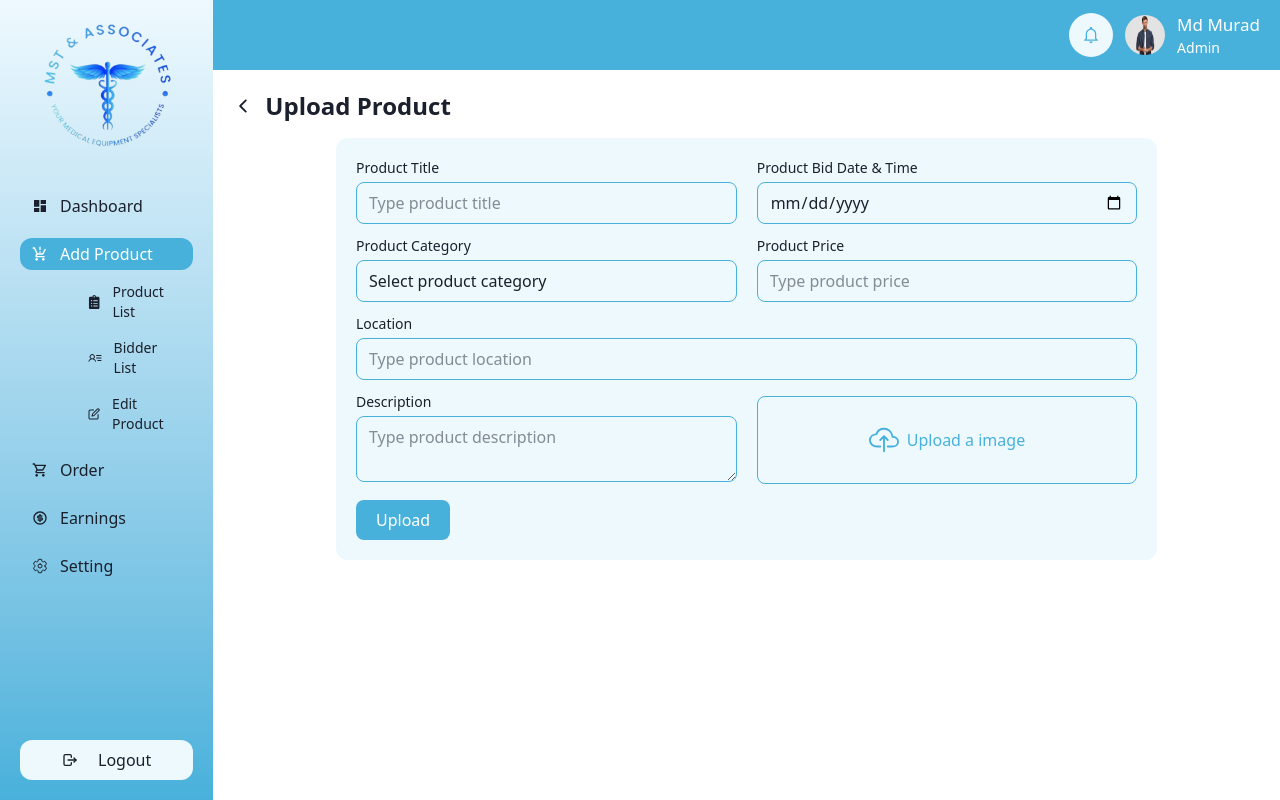
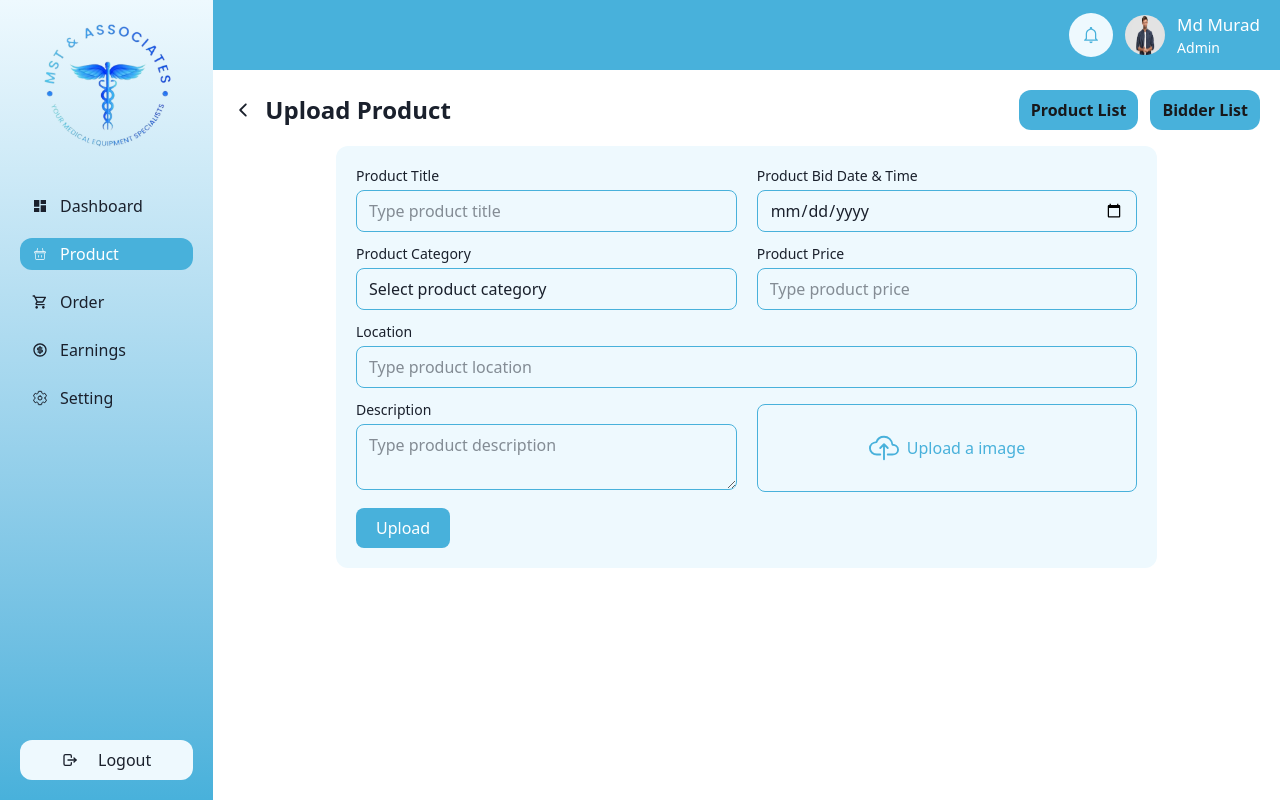
Before and after one commit to murad403/medical-equipment, a Next.js app: page /seller/product in a window 1280 px wide. Built offline with nearby package versions, Linux system fonts and the light colour scheme.

Commit message:
update seller product page

```diff
--- a/app/seller/product/page.tsx
+++ b/app/seller/product/page.tsx
@@ -8,6 +8,7 @@ import { categories } from "@/app/components/auctions/CollectibleProducts";
 import { useAppSelector } from "@/app/redux/hook";
 import axios from "axios";
 import toast from "react-hot-toast";
+import Link from "next/link";
 
 type TInputs = {
   title: string;
@@ -79,7 +80,13 @@ const page = () => {
   };
   return (
     <div>
-      <NavigateButton text={"Upload product"}></NavigateButton>
+      <div className="flex justify-between items-center w-full">
+        <NavigateButton text={"Upload product"}></NavigateButton>
+        <div className="*:font-semibold flex flex-col md:flex-row gap-3">
+          <Link className="bg-hard py-2 px-3 rounded-xl" href={"/seller/product/product-list"}>Product List</Link>
+          <Link className="bg-hard py-2 px-3 rounded-xl" href={"/seller/product/bidder-list"}>Bidder List</Link>
+        </div>
+      </div>
       <div className="flex justify-center mt-3 md:mt-4 text-title">
         <form
           className="space-y-3 w-full md:w-[80%] bg-normal rounded-xl md:p-5 p-2"
--- a/app/seller/product/product-list/page.tsx
+++ b/app/seller/product/product-list/page.tsx
@@ -2,13 +2,14 @@ import NavigateButton from "@/app/shared/NavigateButton";
 import product from "../../../../public/product.jpg";
 import Image from "next/image";
 import { MdDeleteOutline } from "react-icons/md";
+import Link from "next/link";
 
 const page = () =>{
     return (
         <div>
             <div className="flex items-center gap-3">
                 <NavigateButton text={"List of all products"}></NavigateButton>
-                <h3 className="text-2xl font-bold">(30)</h3>
+                <h3 className="text-2xl font-bold text-hard">(30)</h3>
             </div>
             <div className="mt-3 md:mt-5 space-y-2 md:space-y-3">
                 <div className="p-2 border border-hard rounded-lg text-title flex justify-between items-center" >
@@ -44,7 +45,7 @@ const page = () =>{
                         <button>
                             <MdDeleteOutline size={20}/>
                         </button>
-                        <button className="bg-hard px-3 text-white rounded-2xl">Edit</button>
+                        <Link href={`/seller/product/product-list/${"id"}`} className="bg-hard px-3 text-white rounded-2xl">Edit</Link>
                     </div>
                 </div>
             </div>
--- a/app/seller/seller-data/sellerMenu.ts
+++ b/app/seller/seller-data/sellerMenu.ts
@@ -1,30 +1,16 @@
-import { MdDashboard, MdOutlineShoppingCart, MdProductionQuantityLimits } from "react-icons/md";
+import { MdDashboard, MdOutlineShoppingCart } from "react-icons/md";
 import { RiMoneyDollarCircleLine } from "react-icons/ri";
 import { IoSettingsOutline } from "react-icons/io5";
-import { FiEdit } from "react-icons/fi";
-import { FaClipboardList } from "react-icons/fa";
-import { PiUserList } from "react-icons/pi";
+import { CiShoppingBasket } from "react-icons/ci";
 
 type TSellerMenu = {
    path: string;
    route?: string;
    icon: any;
-   product?: {
-    path: string;
-    route: string;
-    icon: any;
-   }[];
 }
 const sellerMenu: TSellerMenu[] = [
     { path: "Dashboard", route: "/seller", icon: MdDashboard},
-
-    { path: "Add Product", route: "/seller/product", icon: MdProductionQuantityLimits,
-        product: [
-            {path: "Product List",route: "/seller/product/product-list", icon: FaClipboardList },
-            {path: "Bidder List",route: "/seller/product/bidder-list", icon: PiUserList },
-            {path: "Edit Product",route: "/seller/product/edit-product", icon: FiEdit}
-    ]},
-
+    { path: "Product", route: "/seller/product", icon: CiShoppingBasket},
     { path: "Order", route: "/seller/order", icon: MdOutlineShoppingCart},
     { path: "Earnings", route: "/seller/earnings", icon: RiMoneyDollarCircleLine},
     { path: "Setting", route: "/seller/settings", icon: IoSettingsOutline}
--- a/app/seller/seller-shared/SellerMenu.tsx
+++ b/app/seller/seller-shared/SellerMenu.tsx
@@ -22,18 +22,6 @@ const SellerMenu = () => {
                     sellerMenu.map(link =>
                         <li key={link?.path}>
                             <Link onClick={() =>setActive(link?.route as string)} className={`flex gap-3 px-3 rounded-xl items-center text-[16px] font-medium py-1 ${active === link.route ? "bg-hard text-white" : "text-title"}`} href={link?.route as string}>{link?.icon && <link.icon/>}{link?.path}</Link>
-                            {
-                                link?.product &&
-                                <ul className={` space-y-2 mt-2`}>
-                                    {
-                                        link?.product.map(link =>
-                                            <li key={link?.path}>
-                                                <Link onClick={() =>setActive(link.route)} className={`ml-14 flex gap-3 px-3 rounded-xl items-center text-sm font-medium py-1 ${active === link.route ? "bg-hard text-white" : "text-title"}`} href={link?.route}>{link?.icon && <link.icon/>}{link?.path}</Link>
-                                            </li>
-                                        )
-                                    }
-                                </ul>
-                            }
                         </li>
                     )
                 }
```
Also changed, not shown: app/seller/seller-shared/SellerHeading.tsx (+5 -17 lines), app/seller/product/product-list/[id]/page.tsx (renamed from app/seller/product/edit-product/page.tsx).
